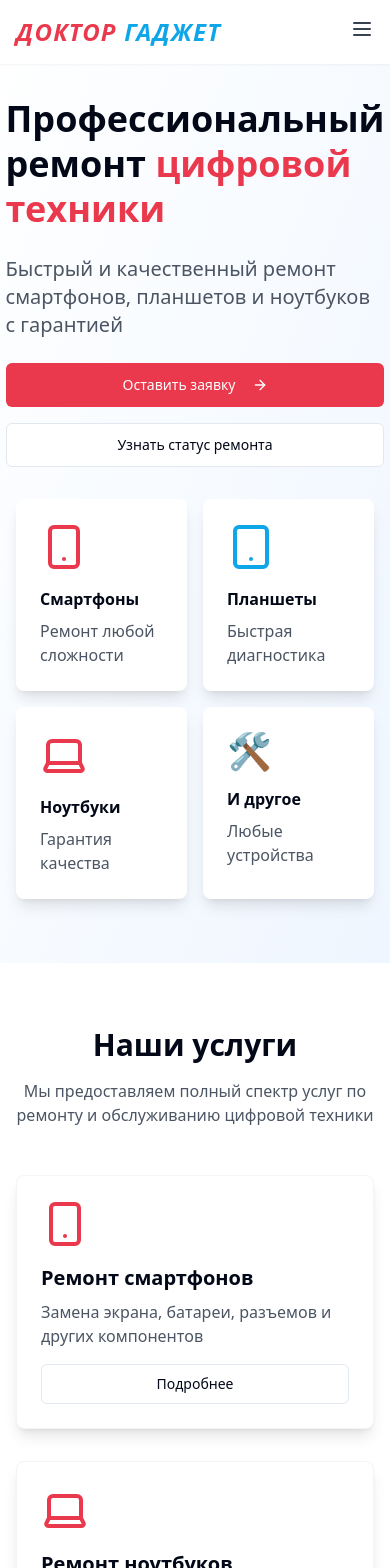
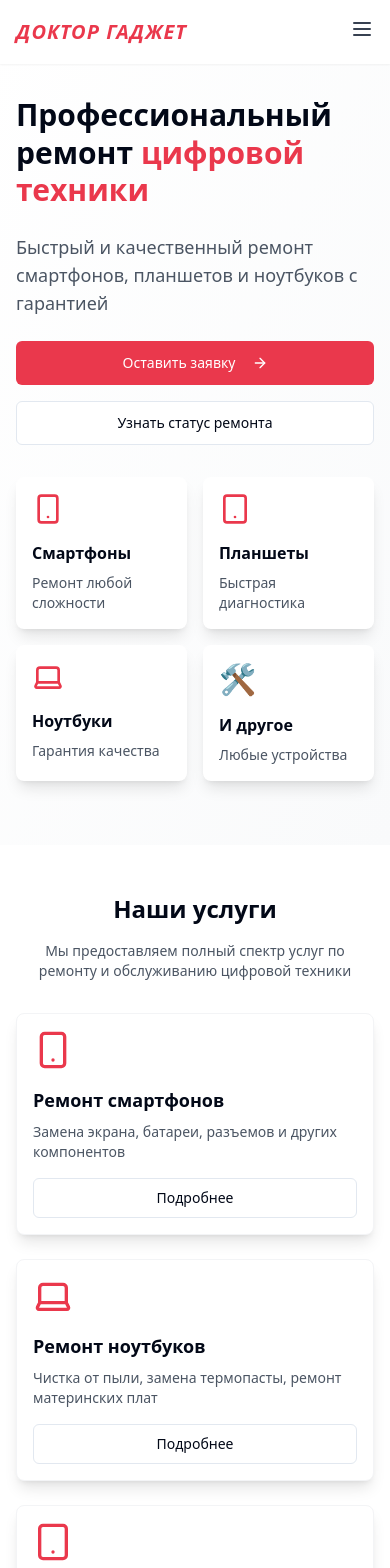
Before and after one commit to shadowspectr/gadgetcare-hub, a React (Vite) app: page / in a window 390 px wide. Shown: the top 1568 px of the page. Built offline with nearby package versions, Linux system fonts and the light colour scheme.

Commit message:
Update accent colors and responsiveness
Modified the accent colors to only include white and red. Improved the responsive design to ensure compatibility across all devices.
[skip gpt_engineer]

```diff
--- a/src/components/Hero.tsx
+++ b/src/components/Hero.tsx
@@ -3,48 +3,48 @@ import { Button } from "@/components/ui/button";
 
 export const Hero = () => {
   return (
-    <div className="pt-24 pb-16 bg-gradient-to-br from-white to-blue-50">
+    <div className="pt-24 pb-16 bg-gradient-to-br from-white to-gray-50">
       <div className="container mx-auto px-4">
-        <div className="flex flex-col md:flex-row items-center justify-between">
-          <div className="md:w-1/2 space-y-6 animate-fade-in">
-            <h1 className="text-4xl md:text-6xl font-bold leading-tight">
+        <div className="flex flex-col md:flex-row items-center justify-between gap-8">
+          <div className="w-full md:w-1/2 space-y-6 animate-fade-in">
+            <h1 className="text-3xl sm:text-4xl md:text-5xl lg:text-6xl font-bold leading-tight">
               Профессиональный ремонт{" "}
               <span className="text-primary">цифровой техники</span>
             </h1>
-            <p className="text-xl text-gray-600">
+            <p className="text-lg sm:text-xl text-gray-600">
               Быстрый и качественный ремонт смартфонов, планшетов и ноутбуков с гарантией
             </p>
             <div className="flex flex-col sm:flex-row gap-4">
-              <Button size="lg" className="bg-primary hover:bg-primary/90">
+              <Button size="lg" className="bg-primary hover:bg-primary/90 w-full sm:w-auto">
                 Оставить заявку
                 <ArrowRight className="ml-2 h-4 w-4" />
               </Button>
-              <Button size="lg" variant="outline">
+              <Button size="lg" variant="outline" className="w-full sm:w-auto">
                 Узнать статус ремонта
               </Button>
             </div>
           </div>
-          <div className="md:w-1/2 mt-8 md:mt-0 animate-slide-in">
+          <div className="w-full md:w-1/2 animate-slide-in">
             <div className="grid grid-cols-2 gap-4">
-              <div className="bg-white p-6 rounded-lg shadow-lg">
-                <Smartphone className="h-12 w-12 text-primary mb-4" />
+              <div className="bg-white p-4 sm:p-6 rounded-lg shadow-lg">
+                <Smartphone className="h-8 sm:h-12 w-8 sm:w-12 text-primary mb-4" />
                 <h3 className="font-semibold mb-2">Смартфоны</h3>
-                <p className="text-gray-600">Ремонт любой сложности</p>
+                <p className="text-gray-600 text-sm sm:text-base">Ремонт любой сложности</p>
               </div>
-              <div className="bg-white p-6 rounded-lg shadow-lg">
-                <Tablet className="h-12 w-12 text-secondary mb-4" />
+              <div className="bg-white p-4 sm:p-6 rounded-lg shadow-lg">
+                <Tablet className="h-8 sm:h-12 w-8 sm:w-12 text-primary mb-4" />
                 <h3 className="font-semibold mb-2">Планшеты</h3>
-                <p className="text-gray-600">Быстрая диагностика</p>
+                <p className="text-gray-600 text-sm sm:text-base">Быстрая диагностика</p>
               </div>
-              <div className="bg-white p-6 rounded-lg shadow-lg">
-                <Laptop className="h-12 w-12 text-primary mb-4" />
+              <div className="bg-white p-4 sm:p-6 rounded-lg shadow-lg">
+                <Laptop className="h-8 sm:h-12 w-8 sm:w-12 text-primary mb-4" />
                 <h3 className="font-semibold mb-2">Ноутбуки</h3>
-                <p className="text-gray-600">Гарантия качества</p>
+                <p className="text-gray-600 text-sm sm:text-base">Гарантия качества</p>
               </div>
-              <div className="bg-white p-6 rounded-lg shadow-lg">
-                <div className="text-4xl mb-4">🛠️</div>
+              <div className="bg-white p-4 sm:p-6 rounded-lg shadow-lg">
+                <div className="text-3xl sm:text-4xl mb-4">🛠️</div>
                 <h3 className="font-semibold mb-2">И другое</h3>
-                <p className="text-gray-600">Любые устройства</p>
+                <p className="text-gray-600 text-sm sm:text-base">Любые устройства</p>
               </div>
             </div>
           </div>
--- a/src/components/Navbar.tsx
+++ b/src/components/Navbar.tsx
@@ -10,14 +10,14 @@ export const Navbar = () => {
       <div className="container mx-auto px-4">
         <div className="flex justify-between items-center h-16">
           <div className="flex items-center">
-            <h1 className="text-2xl font-bold tracking-wider italic uppercase">
+            <h1 className="text-xl sm:text-2xl md:text-3xl font-bold tracking-wider italic uppercase">
               <span className="text-primary font-extrabold">Доктор</span>{" "}
-              <span className="text-secondary font-extrabold">Гаджет</span>
+              <span className="text-primary font-extrabold">Гаджет</span>
             </h1>
           </div>
 
           {/* Desktop Menu */}
-          <div className="hidden md:flex items-center space-x-8">
+          <div className="hidden md:flex items-center space-x-4 lg:space-x-8">
             <a href="#" className="text-gray-700 hover:text-primary transition-colors">
               Главная
             </a>
@@ -30,7 +30,7 @@ export const Navbar = () => {
             <a href="#contact" className="text-gray-700 hover:text-primary transition-colors">
               Контакты
             </a>
-            <Button className="bg-primary hover:bg-primary/90">
+            <Button className="bg-primary hover:bg-primary/90 whitespace-nowrap">
               <Phone className="mr-2 h-4 w-4" />
               Заказать звонок
             </Button>
--- a/src/components/Services.tsx
+++ b/src/components/Services.tsx
@@ -36,24 +36,24 @@ const services = [
 
 export const Services = () => {
   return (
-    <section id="services" className="py-16 bg-white">
+    <section id="services" className="py-12 sm:py-16 bg-white">
       <div className="container mx-auto px-4">
-        <div className="text-center mb-12">
-          <h2 className="text-3xl md:text-4xl font-bold mb-4">Наши услуги</h2>
-          <p className="text-gray-600 max-w-2xl mx-auto">
+        <div className="text-center mb-8 sm:mb-12">
+          <h2 className="text-2xl sm:text-3xl md:text-4xl font-bold mb-4">Наши услуги</h2>
+          <p className="text-gray-600 max-w-2xl mx-auto text-sm sm:text-base">
             Мы предоставляем полный спектр услуг по ремонту и обслуживанию цифровой техники
           </p>
         </div>
-        <div className="grid grid-cols-1 md:grid-cols-2 lg:grid-cols-3 gap-8">
+        <div className="grid grid-cols-1 sm:grid-cols-2 lg:grid-cols-3 gap-6 sm:gap-8">
           {services.map((service, index) => (
             <div
               key={index}
-              className="p-6 bg-white rounded-lg shadow-lg hover:shadow-xl transition-shadow border border-gray-100"
+              className="p-4 sm:p-6 bg-white rounded-lg shadow-lg hover:shadow-xl transition-shadow border border-gray-100"
             >
-              <service.icon className="h-12 w-12 text-primary mb-4" />
-              <h3 className="text-xl font-semibold mb-2">{service.title}</h3>
-              <p className="text-gray-600 mb-4">{service.description}</p>
-              <Button variant="outline" className="w-full">
+              <service.icon className="h-10 sm:h-12 w-10 sm:w-12 text-primary mb-4" />
+              <h3 className="text-lg sm:text-xl font-semibold mb-2">{service.title}</h3>
+              <p className="text-gray-600 mb-4 text-sm sm:text-base">{service.description}</p>
+              <Button variant="outline" className="w-full hover:text-primary hover:border-primary">
                 Подробнее
               </Button>
             </div>
--- a/tailwind.config.ts
+++ b/tailwind.config.ts
@@ -14,6 +14,10 @@ export default {
       center: true,
       padding: "2rem",
       screens: {
+        sm: "640px",
+        md: "768px",
+        lg: "1024px",
+        xl: "1280px",
         "2xl": "1400px",
       },
     },
@@ -32,7 +36,7 @@ export default {
           foreground: "#FFFFFF",
         },
         secondary: {
-          DEFAULT: "#0EA5E9",
+          DEFAULT: "#ea384c",
           foreground: "#FFFFFF",
         },
         destructive: {
@@ -40,20 +44,20 @@ export default {
           foreground: "hsl(var(--destructive-foreground))",
         },
         muted: {
-          DEFAULT: "hsl(var(--muted))",
-          foreground: "hsl(var(--muted-foreground))",
+          DEFAULT: "#FFFFFF",
+          foreground: "#ea384c",
         },
         accent: {
-          DEFAULT: "hsl(var(--accent))",
-          foreground: "hsl(var(--accent-foreground))",
+          DEFAULT: "#FFFFFF",
+          foreground: "#ea384c",
         },
         popover: {
-          DEFAULT: "hsl(var(--popover))",
-          foreground: "hsl(var(--popover-foreground))",
+          DEFAULT: "#FFFFFF",
+          foreground: "#ea384c",
         },
         card: {
-          DEFAULT: "hsl(var(--card))",
-          foreground: "hsl(var(--card-foreground))",
+          DEFAULT: "#FFFFFF",
+          foreground: "#ea384c",
         },
       },
       borderRadius: {
```
Also changed, not shown: src/components/Contact.tsx (+17 -17 lines).
